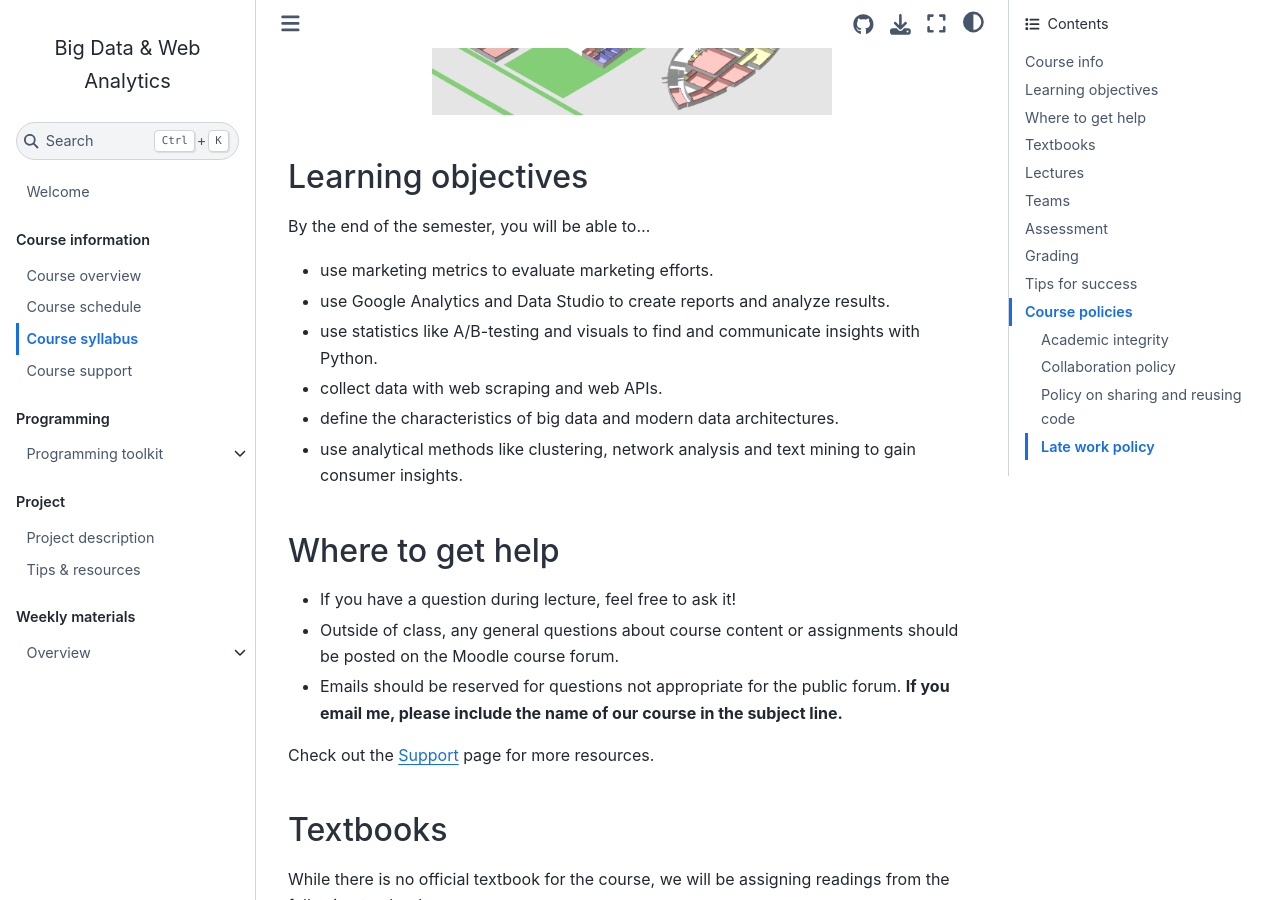
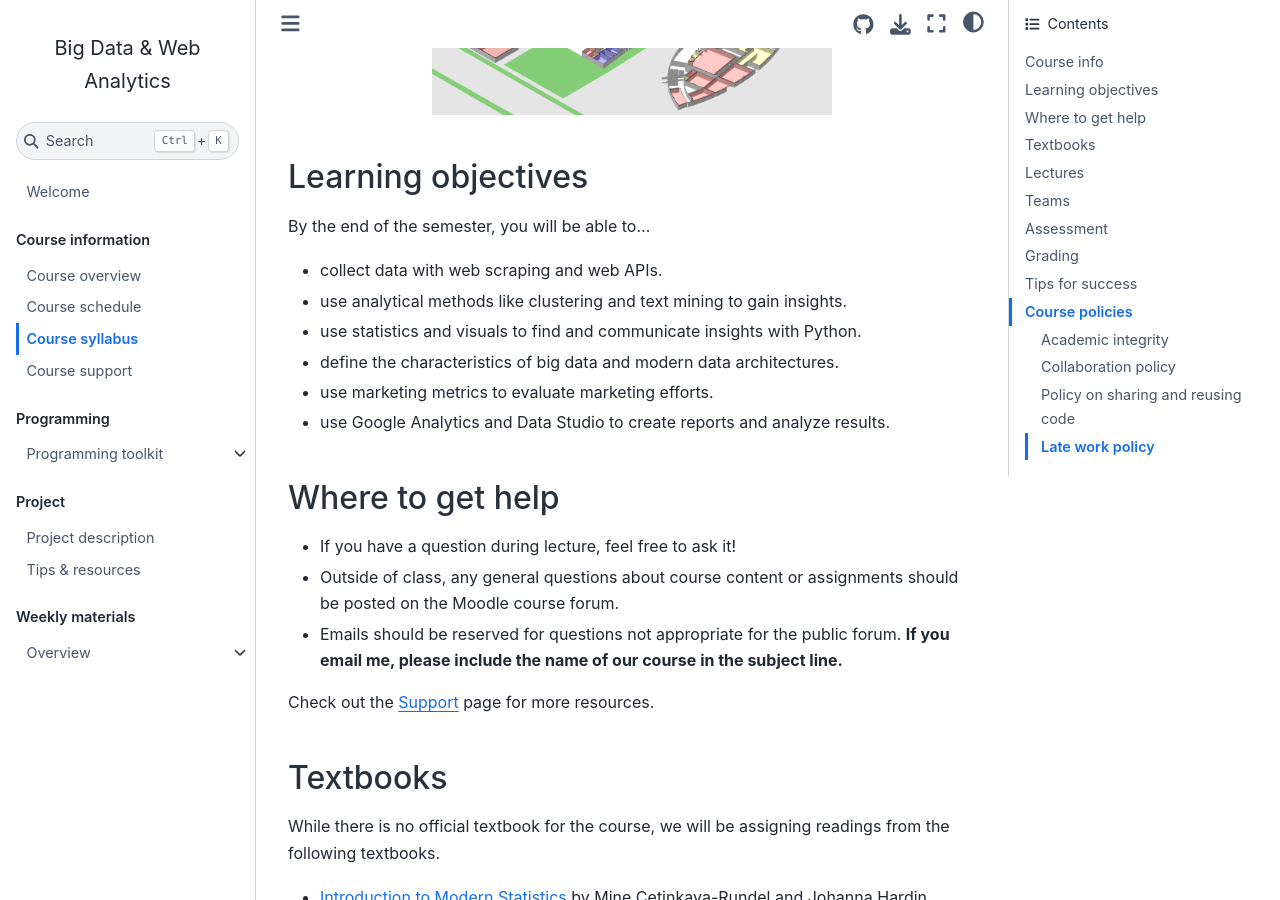
Before and after one commit to om2-ws22/website, a Jupyter Book: the page built from docs/course-syllabus.md, in a window 1280 px wide and 900 px high, scrolled down 549 px. Built offline with Jupyter Book 1.0.4 settings and Sphinx 7.4.7 and the Sphinx Book theme 1.1.4, drawn with Linux system fonts in a browser that asks for light colours; comment, search, counter and statistics services are not loaded.

Commit message:
Update course-syllabus.md

```diff
--- a/docs/course-syllabus.md
+++ b/docs/course-syllabus.md
@@ -22,18 +22,17 @@
 
 By the end of the semester, you will be able to...
 
+- collect data with web scraping and web APIs.
+
+- use analytical methods like clustering and text mining to gain insights.
+
+- use statistics and visuals to find and communicate insights with Python.
+
+- define the characteristics of big data and modern data architectures.
+
 - use marketing metrics to evaluate marketing efforts.
 
 - use Google Analytics and Data Studio to create reports and analyze results.
-
-- use statistics like A/B-testing and visuals to find and communicate insights with Python.
-
-- collect data with web scraping and web APIs.
-
-- define the characteristics of big data and modern data architectures.
-
-- use analytical methods like clustering, network analysis and text mining to gain consumer insights.
-
 
 
 ## Where to get help
```
